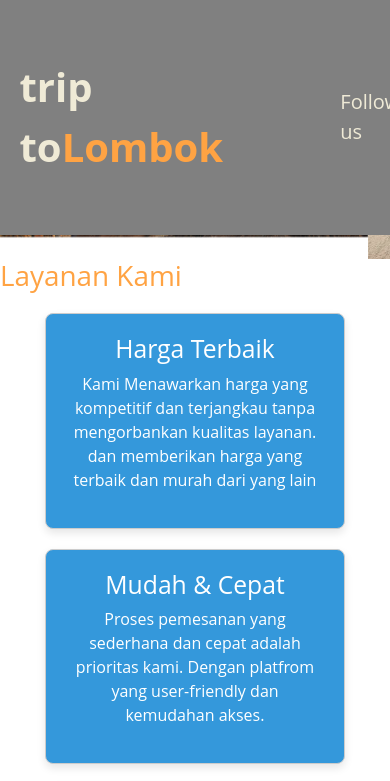
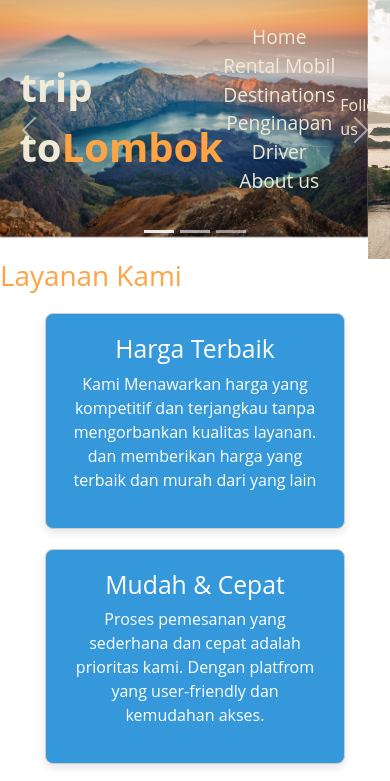
Before and after one commit to Adinda187/triptoLombok, a plain HTML site: page index.html in a window 390 px wide. Shown: the top 781 px of the page. Drawn offline with nearby package versions, Linux system fonts and the light colour scheme.

Commit message:
Add files via upload

```diff
--- a/style1.css
+++ b/style1.css
@@ -12,7 +12,7 @@
 
 :root {
     --text-color: #efead6;
-    --bg-color: #1a1a1a;
+    --bg-color: #000;
     --main-color: #ffa343;
 
     --h1-font: 6rem;
@@ -22,7 +22,7 @@
 
 body {
     color: var(--text-color);
-    background: linear-gradient(135deg, var(--bg-color) #ffffff);
+    background: var(--bg-color);
 }
 
 header {
@@ -31,7 +31,7 @@ header {
     right: 0;
     z-index: 1000;
     width: 100%;
-    background: grey;
+    background: transparent;
     padding: 27px 17%;
     display: flex;
     align-items: center;
@@ -43,11 +43,6 @@ header {
     color: var(--text-color);
     font-weight: 700;
     text-decoration: none;
-    transition: all 0.3s ease;
-}
-
-.logo:hover {
-    transform: translateY(-3px);
 }
 
 span {
@@ -63,14 +58,12 @@ span {
     font-size: 1rem;
     font-weight: 500;
     margin: 22px;
-    transition: all 0.3s ease;
+    transition: all .50s ease;
     padding-top: 10px;
     text-decoration: none;
 }
-
 .navbar a:hover {
     color: var(--main-color);
-    transform: translateY(-3px);
 }
 
 .h-right {
@@ -78,6 +71,11 @@ span {
     align-items: center;
 }
 
+.h-right a:first-child {
+    color: var(--text-color);
+    font-size: 1rem;
+    margin-right: 20px;
+}
 .h-right a {
     vertical-align: middle;
     font-size: 20px;
@@ -85,8 +83,8 @@ span {
     margin-right: 18px;
     margin-left: 5px;
     text-decoration: none;
-    transition: all 0.3s ease;
 }
+
 
 .h-right a:hover {
     transform: translateY(-3px);
@@ -124,7 +122,7 @@ span {
     background-color: #2980b9;
 }
 
-@media (max-width: 767px) {
+@media (max-width: 500px) {
     :root {
         --h1-font: 3rem;
         --h2-font: 2rem;
@@ -144,7 +142,6 @@ span {
         background: var(--bg-color);
         text-align: center;
         padding: 20px 0;
-        clip-path: polygon(0 0, 100% 0, 100% 0, 0 0);
         transition: 0.5s ease;
     }
 
@@ -152,9 +149,16 @@ span {
         clip-path: polygon(0 0, 100% 0, 100% 100%, 0 100%);
     }
 
+    .navbar, .navbar * {
+        background: none;
+        background-color: transparent;
+        color: inherit;
+    }
+
     .navbar a {
         margin: 15px 0;
         font-size: 1.2rem;
+        background: transparent;
     }
 
     .home {
```
